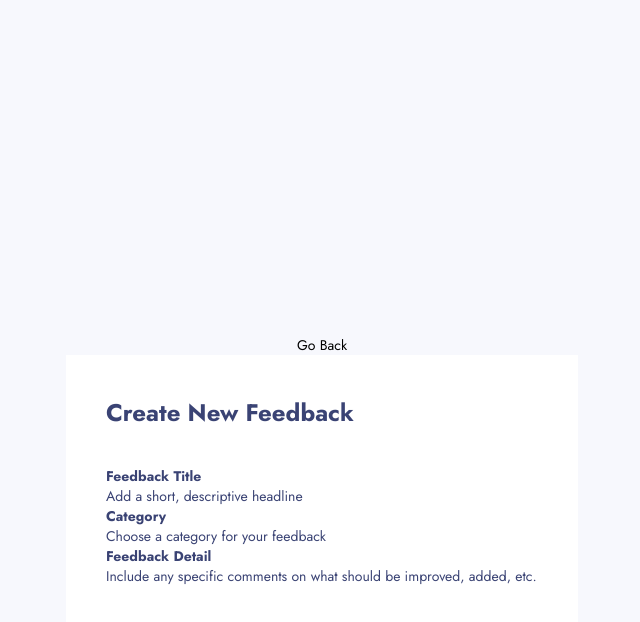
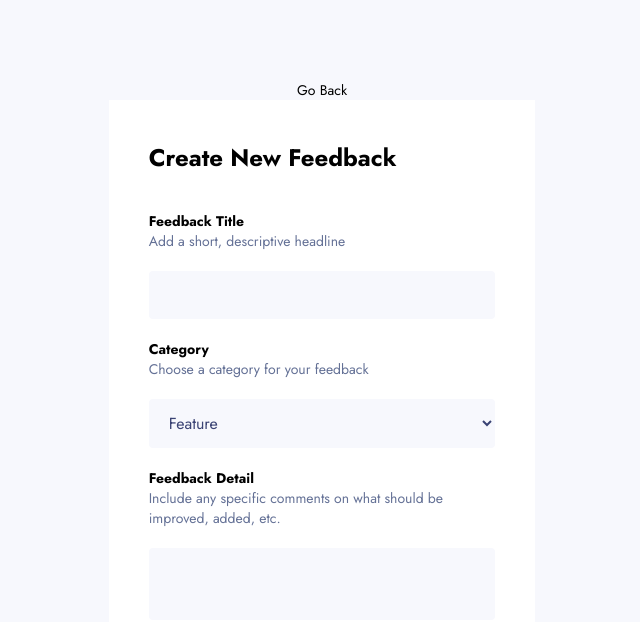
Before and after one commit to angielle/product-feedback, a Next.js app: page /feedback/new in a window 1280 px wide. Shown: the top 622 px of the page, without its empty margins (318-958 px from the left). Built offline with nearby package versions, Linux system fonts and the light colour scheme.

Commit message:
Add new feedback text fields

```diff
--- a/src/app/components/feedback/Feedback.tsx
+++ b/src/app/components/feedback/Feedback.tsx
@@ -25,12 +25,12 @@ const Feedback = ({
         <div className='h-full flex items-center'>
           <div className='flex flex-col justify-center items-center rounded-lg px-3 py-3 gap-2 bg-royal-blue-100 hover:bg-royal-blue-200'>
             <Image src={ArrowUpIcon} alt='upvote' />
-            <span className='text-sm font-bold text-med-blue'>{upvote}</span>
+            <span className='text-sm font-bold text-state-blue-300'>{upvote}</span>
           </div>
         </div>
       </div>
       <div className='flex-1 h-12 px-2'>
-        <h3 className='font-bold text-med-blue'>{title}</h3>
+        <h3 className='font-bold text-state-blue-300'>{title}</h3>
         <p className='mt-1 text-lg text-dark-gray'>{description}</p>
         <div className='mt-3'>
           <Category name='Enhancement' disableHover />
@@ -40,7 +40,7 @@ const Feedback = ({
         <div className='h-full flex items-center'>
           <div className='flex flex-row justify-center items-center rounded-lg gap-4'>
             <Image src={SuggestionIcon} alt='upvote' />
-            <span className='text-lg font-bold text-med-blue'>
+            <span className='text-lg font-bold text-state-blue-300'>
               {commentsCount}
             </span>
           </div>
--- /dev/null
+++ b/src/app/feedback/new/Dropdown.css
@@ -0,0 +1,4 @@
+
+.custom-focus:focus {
+    border-color: #4299e1; /* Change this color to your desired border color */
+  }
--- a/src/app/feedback/new/page.tsx
+++ b/src/app/feedback/new/page.tsx
@@ -1,27 +1,51 @@
-import React from "react";
+import React, { useState } from "react";
 import Link from "next/link";
+import './Dropdown.css';
 
 const NewFeedback = () => {
+  const options = ['Feature', 'UI', 'UX', 'Enhancement', 'Bug'];
+
   return (
-    <div className='flex flex-col items-center justify-center min-h-screen mt-20'>
+    <div className='flex flex-col items-center justify-center h-full mt-20'>
       <Link href='/' className='flex flex-row'>
         <h4>Go Back</h4>
       </Link>
-      <div className='container mx-auto w-2/5 bg-white p-10'>
-        <h1 className='text-med-blue'>Create New Feedback</h1>
+      <div className='container mx-auto w-2/6 bg-white p-10'>
+        <h1 className='text-state-blue-300'>Create New Feedback</h1>
 
         <div className='mt-9'>
-          <h4 className='font-bold text-med-blue'>Feedback Title</h4>
-          <h4 className='text-med-blue'>Add a short, descriptive headline</h4>
+          <div className='my-5'>
+            <h4 className='font-bold text-state-blue-300'>Feedback Title</h4>
+            <h4 className='text-gray-300 mb-5'>
+              Add a short, descriptive headline
+            </h4>
+            <input
+              className='block w-full rounded py-3 px-4 bg-gray-100 focus:border-royal-blue-400  text-slate-blue-300'
+              type='text'
+            />
+          </div>
 
-          <h4 className='font-bold text-med-blue'>Category</h4>
-          <h4 className='text-med-blue'>Choose a category for your feedback</h4>
-
-          <h4 className='font-bold text-med-blue'>Feedback Detail</h4>
-          <h4 className='text-med-blue'>
-            Include any specific comments on what should be improved, added,
-            etc.
-          </h4>
+          <div className='my-5'>
+            <h4 className='font-bold text-state-blue-300'>Category</h4>
+            <h4 className='text-gray-300 mb-5'>
+              Choose a category for your feedback
+            </h4>
+          </div>
+          <select id='dropdown' className='custom-focus block w-full rounded py-3 px-4 bg-gray-100 hover:border-royal-blue-400  text-slate-blue-300'>
+            {options.map((option, index) => (
+              <option key={index} value={option} className='text-lg text-dark-gray hover:text-white'>
+                {option}
+              </option>
+            ))}
+          </select>
+          <div className='my-5'>
+            <h4 className='font-bold text-state-blue-300'>Feedback Detail</h4>
+            <h4 className='text-gray-300 mb-5'>
+              Include any specific comments on what should be improved, added,
+              etc.
+            </h4>
+            <textarea className='block w-full rounded resize-none py-3 px-4 bg-gray-100 focus:border-royal-blue-400  text-slate-blue-300' />
+          </div>
         </div>
       </div>
     </div>
--- a/src/app/roadmap/page.tsx
+++ b/src/app/roadmap/page.tsx
@@ -8,15 +8,15 @@ const RoadmapPage = () => {
         <Header />
         <div className='flex columns-3'>
           <div className='flex-1'>
-            <h3 className='med-blue'>Planned</h3>
+            <h3 className='text-state-blue-300'>Planned</h3>
             <p className='text-dark-gray'>Ideas prioritized for research</p>
           </div>
           <div className='flex-1'>
-            <h3 className='med-blue'>In-Progress</h3>
+            <h3 className='text-state-blue-300'>In-Progress</h3>
             <p className='text-dark-gray'>Currently being developed</p>
           </div>
           <div className='flex-1'>
-            <h3 className='med-blue'>Live</h3>
+            <h3 className='text-state-blue-300'>Live</h3>
             <p className='text-dark-gray'>Released features</p>
           </div>
         </div>
--- a/tailwind.config.ts
+++ b/tailwind.config.ts
@@ -20,7 +20,8 @@ const config: Config = {
       },
       'slate-blue': {
         100: '#656EA3',
-        200: '#373F68'
+        200: '#373F68',
+        300: '#3A4374'
       },
       'red': {
         100: '#E98888 ',
@@ -28,6 +29,12 @@ const config: Config = {
       },
       'black': '#4661E6',
       'white': '#FFFFFF',
+      'gray': {
+        100: '#F7F8FD',
+        200: '#F2F4FF',
+        300: '#647196',
+        400: '#979797',
+      },
       'med-gray': '#F2F4FF',
       'light-gray': '#F7F8FD',
       'med-blue': '#3A4374',
```
